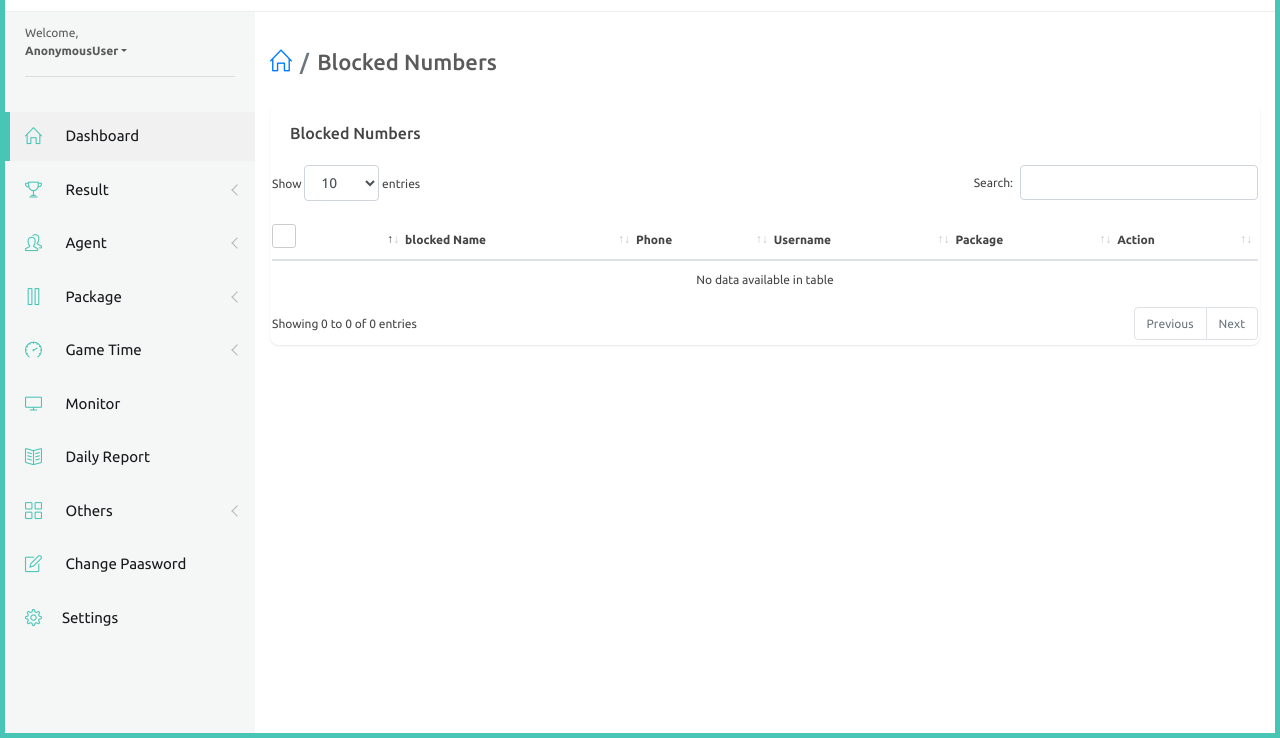
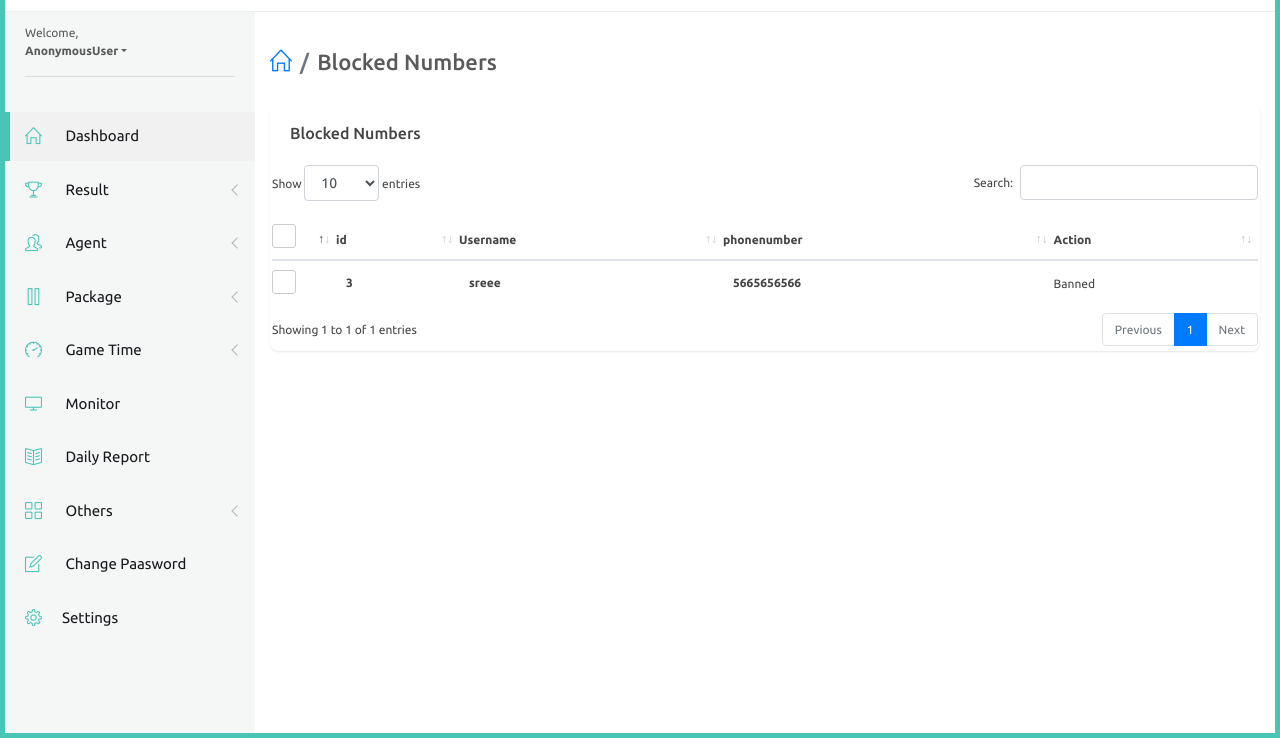
Before and after one commit to syamjithbabu/guessmasterrepo, a Django app: page /adminapp/blocked_numbers in a window 1280 px wide. Shown: the part 62-800 px from the top of the page. Run offline with Django 4.2, Linux system fonts and the light colour scheme; data comes from the database, SQL or seed files in the repository; both versions use the stored data as it was after the commit; some libraries are stand-ins or nearby versions.

Commit message:
banned agent table

```diff
--- a/adminapp/views.py
+++ b/adminapp/views.py
@@ -309,8 +309,9 @@ def winningcount_report(request):
 
 def blocked_numbers(request):
 
-
-    return render(request,'adminapp/blocked_numbers.html')
+    banned_agents = Agent.objects.filter(user__is_active=False).all()
+    print(banned_agents)
+    return render(request,'adminapp/blocked_numbers.html',{'banned_agents': banned_agents})
 
 def edit_bill(request):
     bill = Agent.objects.all()
--- a/templates/adminapp/blocked_numbers.html
+++ b/templates/adminapp/blocked_numbers.html
@@ -36,16 +36,18 @@
                                 <span></span>
                             </label>
                         </th>
-                        <th>blocked Name</th>
-                        <th>Phone</th>
+                        <th>id</th>
                         <th>Username</th>
-                        <th>Package</th>
+                        <th>phonenumber</th>
                         <th>Action</th>
+
                     </tr>
                 </thead>
                     <tbody>
-                    {% for agent in agents %}
-                    <tr>
+
+
+                        {% for agent in banned_agents %}
+                      <tr>
                         <td style="width: 50px;">
                             <label class="fancy-checkbox">
                                 <input class="checkbox-tick" type="checkbox" name="checkbox">
@@ -53,28 +55,20 @@
                             </label>
                         </td>
                         <td>
-                            <p class="c_name">{{agent.agent_name}}</p>
+                            <p class="c_name">{{ agent.id }}</p>
                         </td>
                         <td>
-                            <span class="phone"><i class="zmdi zmdi-phone m-r-10"></i>{{agent.phone_number}}</span>
+                            <p class="c_name">{{ agent.user.username }}</p>
                         </td>
                         <td>
-                            <p class="c_name">{{agent.user.username}}</p>
+                            <p class="c_name">{{agent.phone_number}}</p>
                         </td>
+
+
                         <td>
-                            <address><i class="zmdi zmdi-pin"></i> FL 32904</address>
+                            <address><i class="zmdi zmdi-pin"></i>Banned</address>
                         </td>
-                        <td>
-                            {% if agent.user.is_active %}
-                            <button  type="button" onclick="agentBan(('{{ agent.id }}'))" class="btn btn-warning" title="Ban"> <i class="fa fa-ban"></i></button>
-                            {% else %}
-                            <button  type="button" onclick="removeBan(('{{ agent.id }}'))" class="btn btn-warning" title="Remove Ban"> <i class="fa fa-check"></i></button>
-                            {% endif %}
-                            <a href="{% url 'adminapp:edit_agent' agent.id %}" class="btn btn-info" title="Edit">
-                                <i class="fa fa-edit"></i>
-                            </a>
-                            <button type="button" onclick="agentDelete(('{{ agent.id }}'))" data-type="confirm" class="btn btn-danger js-sweetalert" title="Delete"><i class="fa fa-trash-o"></i></button>
-                        </td>
+
                     </tr>
                     {% endfor %}
                 </tbody>
@@ -88,80 +82,7 @@
 </div>
 
 <script src="https://unpkg.com/sweetalert/dist/sweetalert.min.js"></script>
-<script>
-    function agentDelete(id) {
-        swal({
-            title: "Are you sure?",
-            text: "Once deleted, you will not be able to recover this user!",
-            icon: "warning",
-            buttons: true,
-            dangerMode: true,
-        })
-            .then((willDelete) => {
-                if (willDelete) {
-                    swal("Poof! This user has been deleted!", {
-                        icon: "success",
-                    });
-                    setTimeout(function () {
-                        window.location.href = "/adminapp/delete-agent/" + id
-                    }, 1000);
-                } else {
-                    swal("It is safe!");
-                }
-            });
-    }
 
 
-</script>
-
-<script>
-    function agentBan(id) {
-        swal({
-            title: "Are you sure?",
-            icon: "warning",
-            buttons: true,
-            dangerMode: true,
-        })
-            .then((willDelete) => {
-                if (willDelete) {
-                    swal("This user has been banned!", {
-                        icon: "success",
-                    });
-                    setTimeout(function () {
-                        window.location.href = "/adminapp/ban-agent/" + id
-                    }, 1000);
-                } else {
-                    swal("It is safe!");
-                }
-            });
-    }
-
-
-</script>
-
-<script>
-    function removeBan(id) {
-        swal({
-            title: "Are you sure?",
-            icon: "warning",
-            buttons: true,
-            dangerMode: true,
-        })
-            .then((willDelete) => {
-                if (willDelete) {
-                    swal("This user's ban removed!", {
-                        icon: "success",
-                    });
-                    setTimeout(function () {
-                        window.location.href = "/adminapp/remove-ban/" + id
-                    }, 1000);
-                } else {
-                    swal("It is safe!");
-                }
-            });
-    }
-
-
-</script>
 
 {% endblock %}
```
Also changed, not shown: db.sqlite3.
